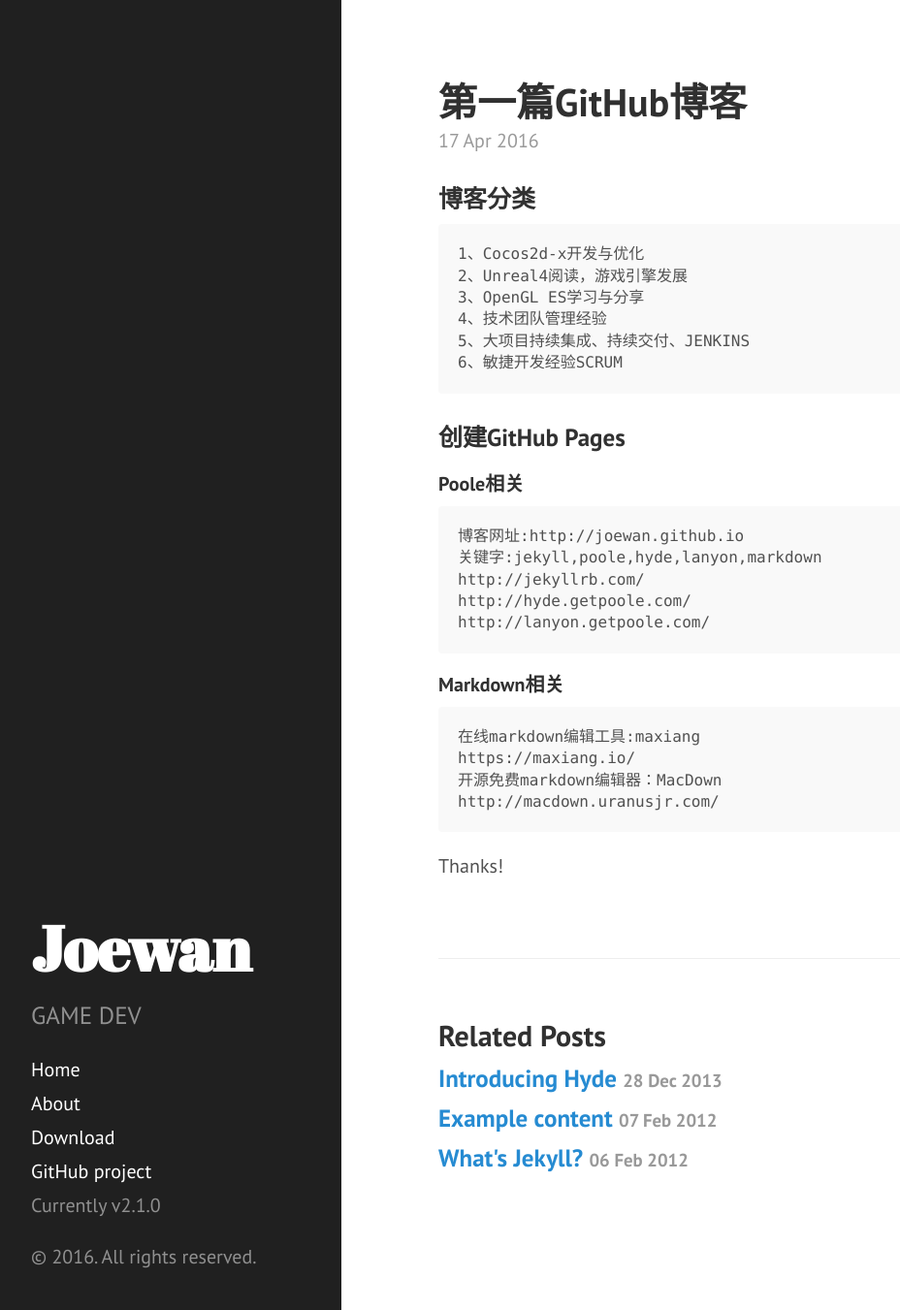
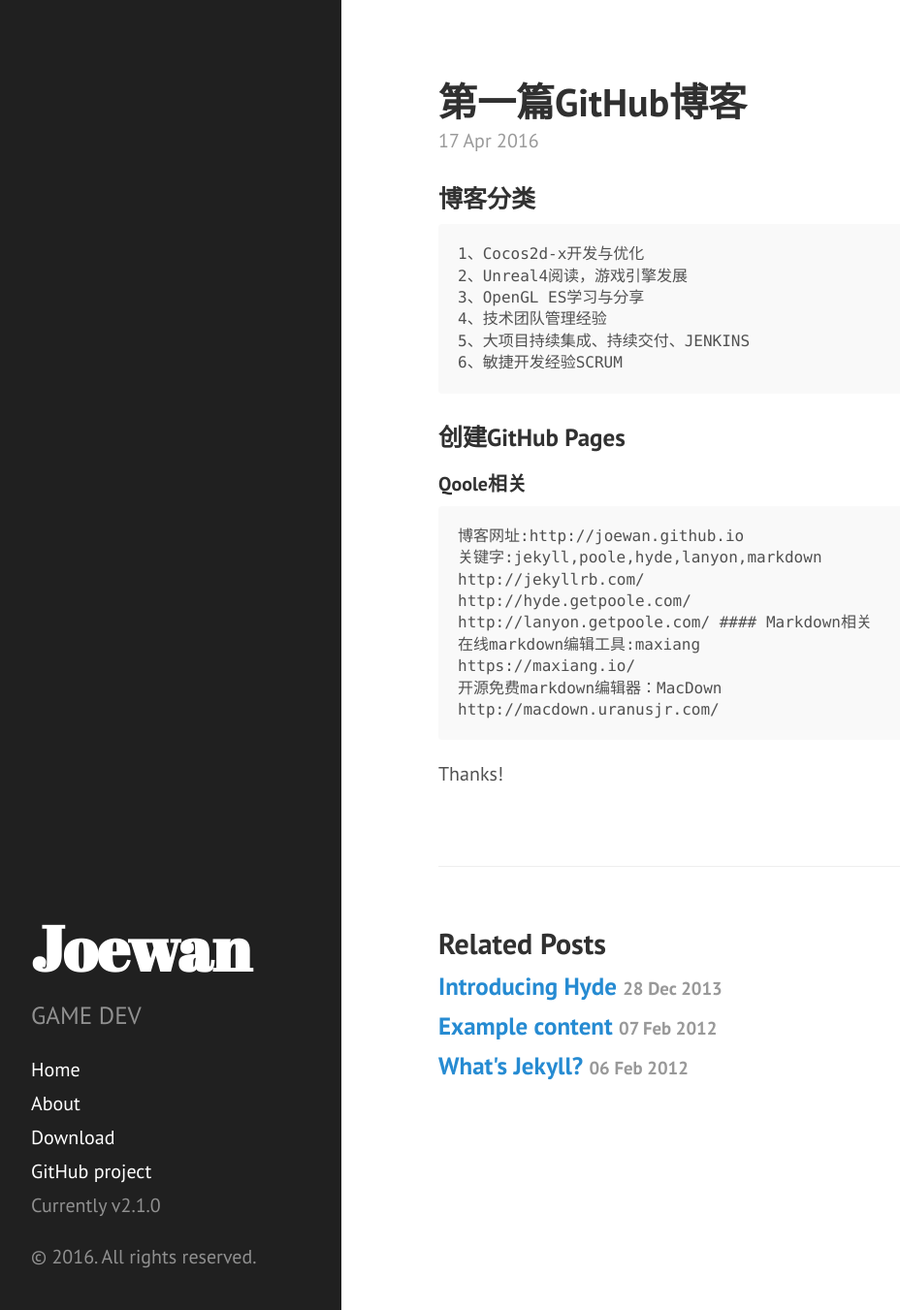
Before and after one commit to joewan/joewan.github.io, a Jekyll site: the page built from _posts/2016-04-17-welcome.md, in a window 1280 px wide and 1351 px high. Shown: the whole window at 97% size, without its empty margins (8-936 px from the left). Built offline with Jekyll 4.4.1, drawn with Linux system fonts in a browser that asks for light colours.

Commit message:
测试一下Markdown格式。

```diff
--- a/_posts/2016-04-17-welcome.md
+++ b/_posts/2016-04-17-welcome.md
@@ -3,7 +3,6 @@ layout: post
 title: 第一篇GitHub博客
 ---
 ### 博客分类
-
     1、Cocos2d-x开发与优化
     2、Unreal4阅读，游戏引擎发展
     3、OpenGL ES学习与分享
@@ -12,16 +11,13 @@ title: 第一篇GitHub博客
     6、敏捷开发经验SCRUM
 
 ### 创建GitHub Pages
-#### Poole相关
-
+#### Qoole相关
     博客网址:http://joewan.github.io
     关键字:jekyll,poole,hyde,lanyon,markdown
     http://jekyllrb.com/
     http://hyde.getpoole.com/
     http://lanyon.getpoole.com/
-
 #### Markdown相关
-
     在线markdown编辑工具:maxiang
     https://maxiang.io/
     开源免费markdown编辑器：MacDown
```
